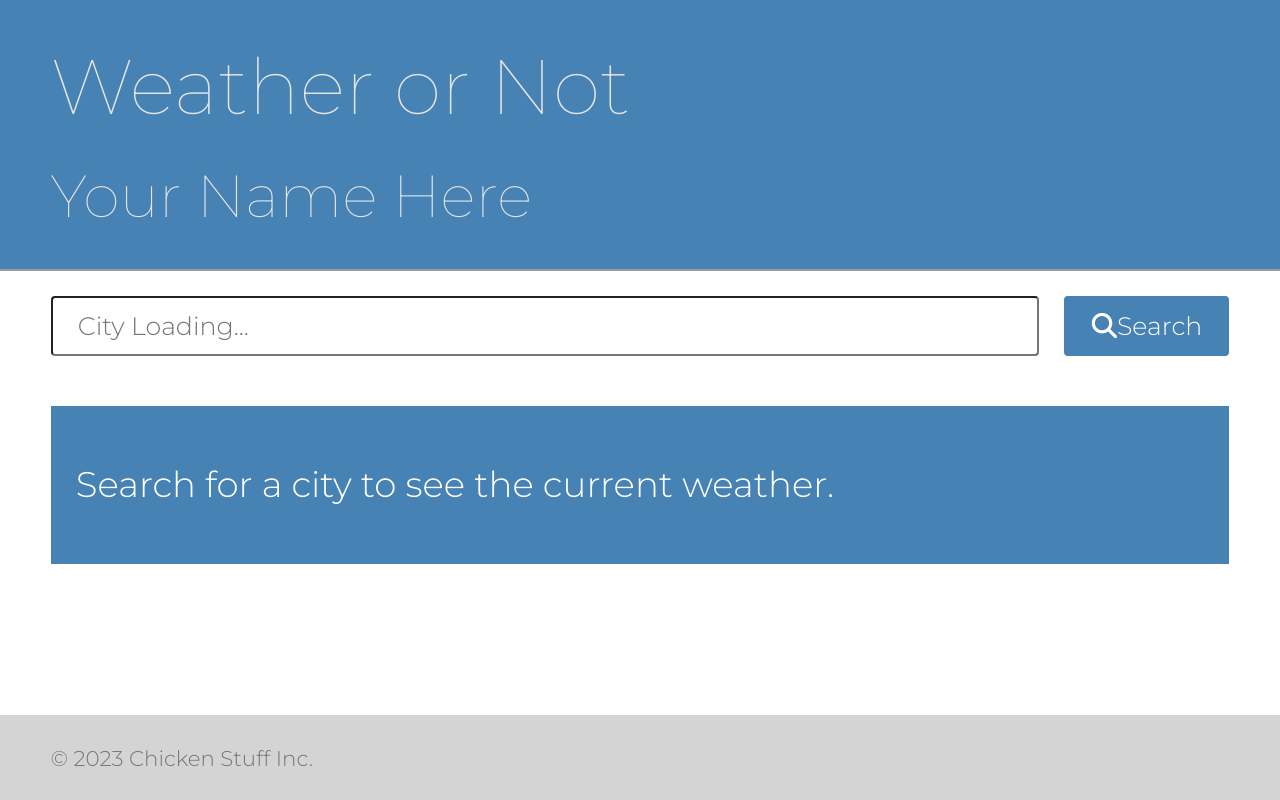
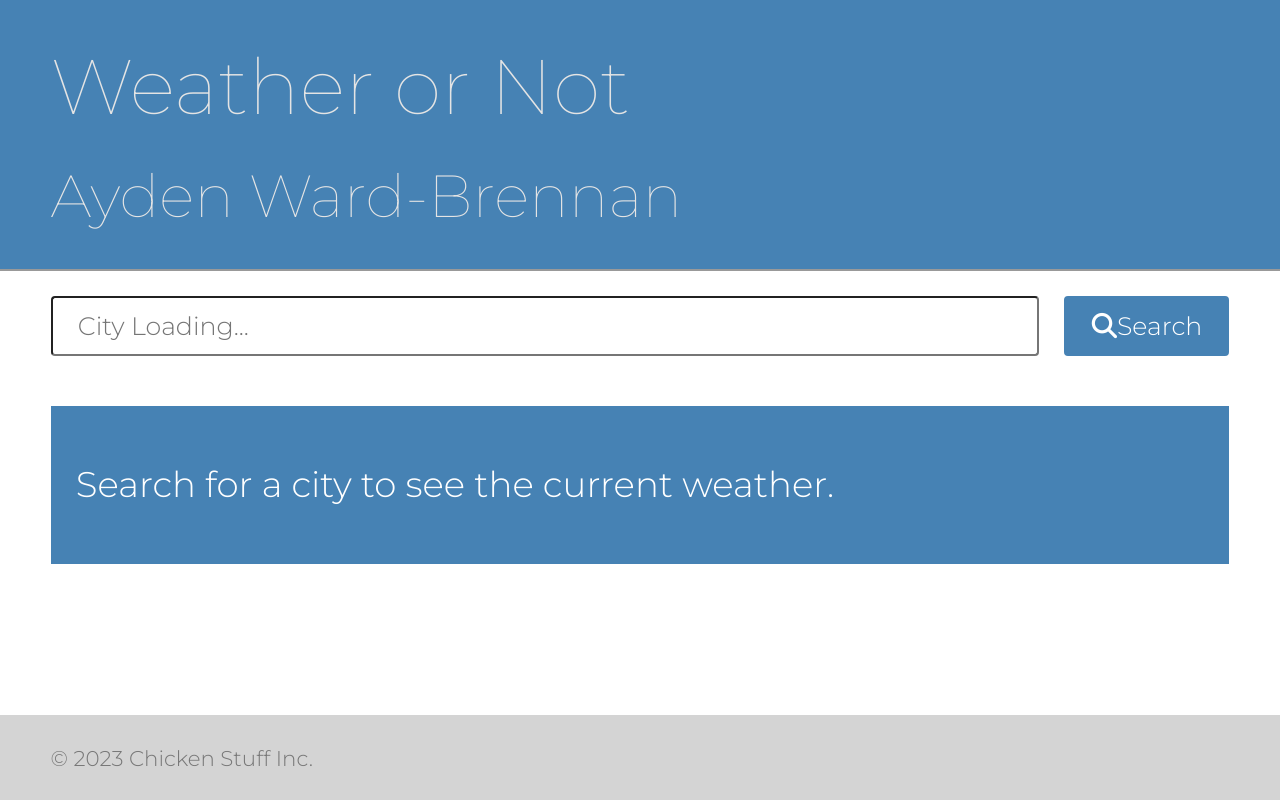
Before and after one commit to ward0286/Github-Project, a plain HTML site: page index.html in a window 1280 px wide. Drawn offline with Linux system fonts and the light colour scheme.

Commit message:
saved h2 name change

```diff
--- a/index.html
+++ b/index.html
@@ -7,7 +7,10 @@
     <title>Weather</title>
     <link rel="preconnect" href="https://fonts.googleapis.com" />
     <link rel="preconnect" href="https://fonts.gstatic.com" crossorigin />
-    <link href="https://fonts.googleapis.com/css2?family=Montserrat:wght@100;300&display=swap" rel="stylesheet" />
+    <link
+      href="https://fonts.googleapis.com/css2?family=Montserrat:wght@100;300&display=swap"
+      rel="stylesheet"
+    />
     <link rel="stylesheet" href="./css/regular.css" />
     <link rel="stylesheet" href="./css/solid.css" />
     <link rel="stylesheet" href="./css/fontawesome.min.css" />
@@ -19,12 +22,14 @@
     <div class="container">
       <header>
         <h1>Weather or Not</h1>
-        <h2>Your Name Here</h2>
+        <h2>Ayden Ward-Brennan</h2>
       </header>
       <nav>
         <form id="search-form">
           <input type="search" id="search" placeholder="City Loading..." />
-          <button type="submit" id="search-btn"><i class="fa-solid fa-magnifying-glass"></i><span>Search</span></button>
+          <button type="submit" id="search-btn">
+            <i class="fa-solid fa-magnifying-glass"></i><span>Search</span>
+          </button>
         </form>
         <p id="current-city"></p>
       </nav>
```
